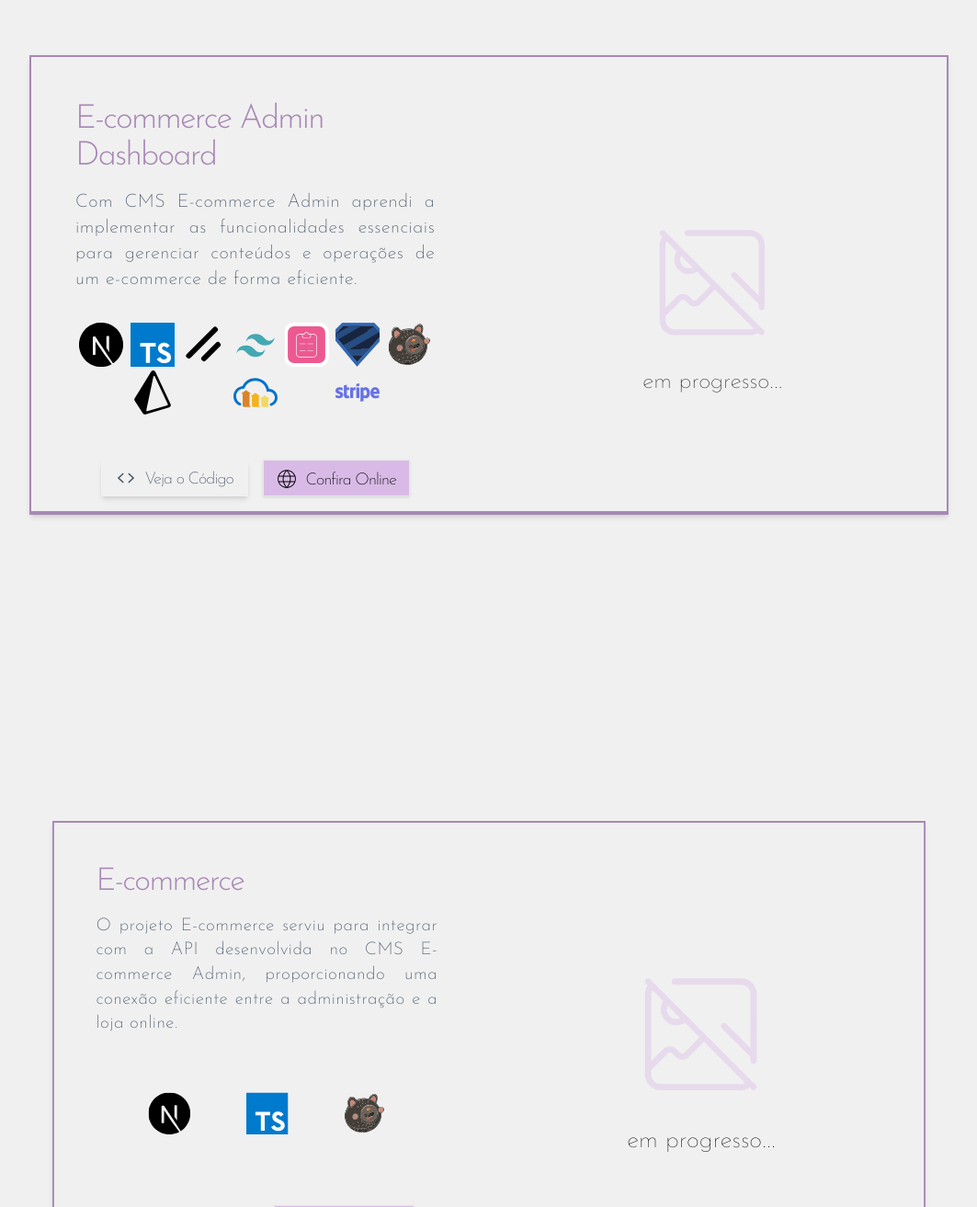
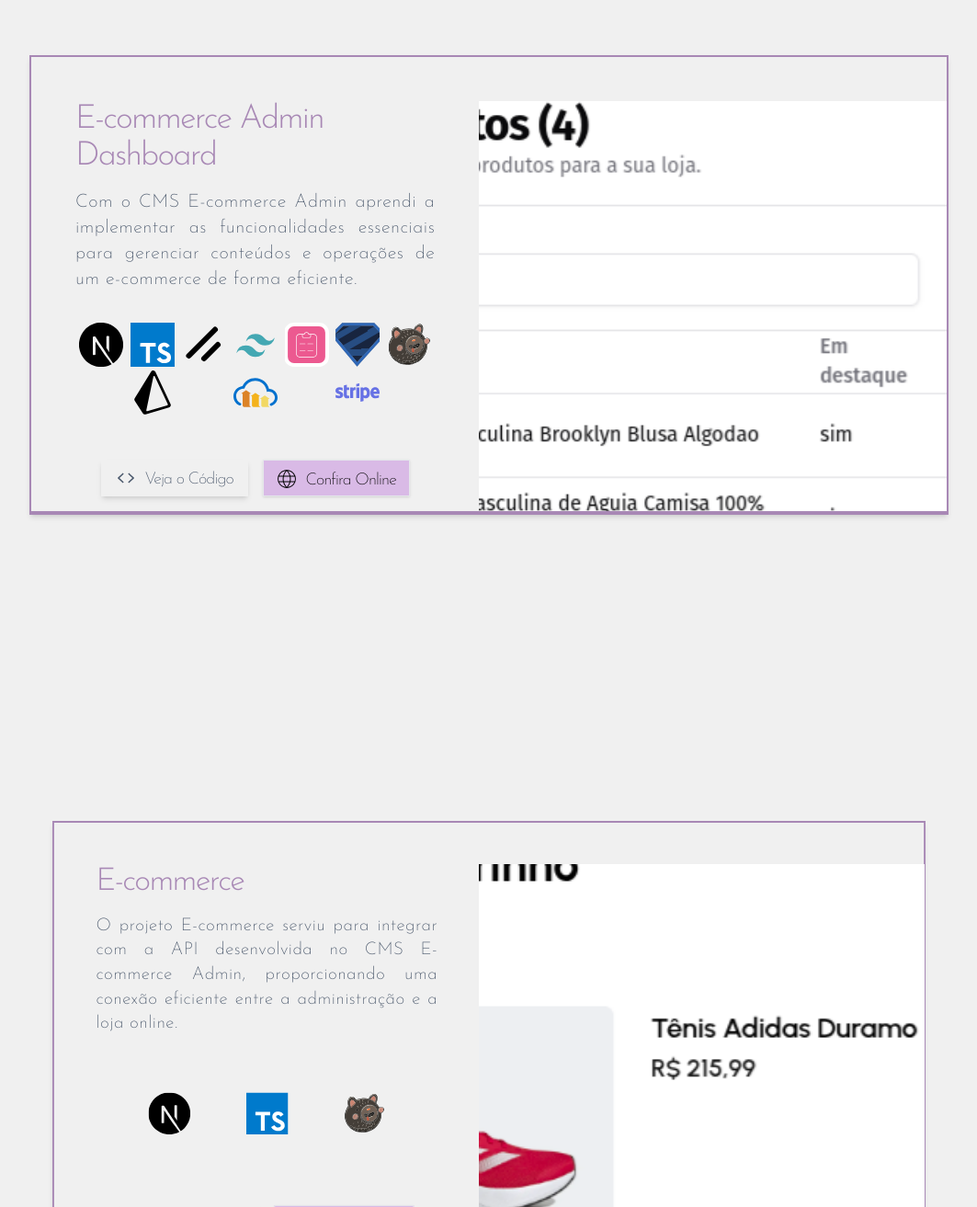
Before and after one commit to jessicasantosb/portfolio, a Next.js app: page /projects in a window 1280 px wide. Shown: the part 2637-3950 px from the top of the page at 92% size, without its empty margins (108-1171 px from the left). Built offline with nearby package versions, Linux system fonts and the light colour scheme.

Commit message:
feat: add ecommerce images

```diff
--- a/src/data/projects.ts
+++ b/src/data/projects.ts
@@ -52,7 +52,8 @@ export const projects: ProjectsProps[] = [
     id: 4,
     title: "E-commerce Admin Dashboard",
     description:
-      "Com CMS E-commerce Admin aprendi a implementar as funcionalidades essenciais para gerenciar conteúdos e operações de um e-commerce de forma eficiente.",
+      "Com o CMS E-commerce Admin aprendi a implementar as funcionalidades essenciais para gerenciar conteúdos e operações de um e-commerce de forma eficiente.",
+    imageUrl: "/assets/e-commerce-admin.png",
     repositoryUrl: "https://github.com/jessicasantosb/ecommerce-admin",
     liveUrl: "https://ecommerce-admin-jessicasantosb.vercel.app/",
     stacks: [
@@ -73,6 +74,7 @@ export const projects: ProjectsProps[] = [
     title: "E-commerce",
     description:
       "O projeto E-commerce serviu para integrar com a API desenvolvida no CMS E-commerce Admin, proporcionando uma conexão eficiente entre a administração e a loja online.",
+    imageUrl: "/assets/e-commerce.png",
     repositoryUrl: "https://github.com/jessicasantosb/ecommerce-store",
     liveUrl: "https://ecommerce-store-jessicasantosb.vercel.app/",
     stacks: ["nextjs", "typescript", "zustand"],
```
Also changed, not shown: public/assets/e-commerce-admin.png (added), public/assets/e-commerce.png (added).
